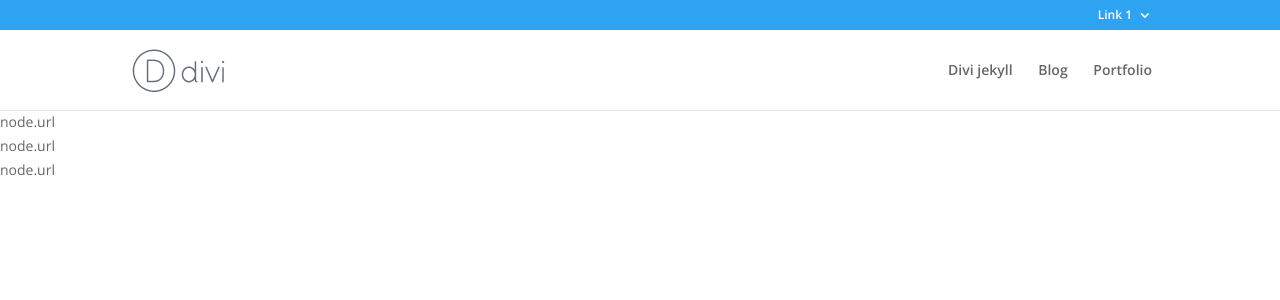
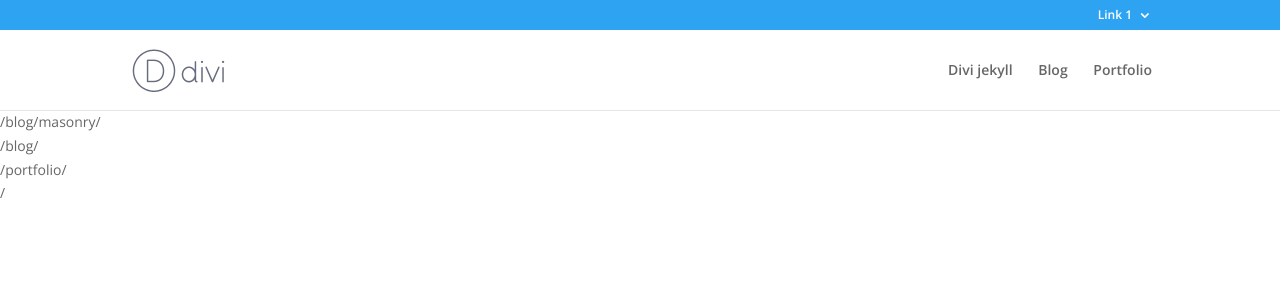
Before and after one commit to brianjking/divi, a Jekyll site: the page built from index.html, in a window 1280 px wide. Shown: the top 300 px of the page. Built offline with Jekyll 4.4.1, drawn with Linux system fonts in a browser that asks for light colours; nearby versions of some CDN libraries; some web fonts are replaced.

Commit message:
new child

```diff
--- /dev/null
+++ b/blog/masonry/index.html
@@ -0,0 +1,6 @@
+---
+layout: divi
+title: Blog masonry
+leadingpath: ./../../
+body_class: blog-masonry
+---
--- a/index.html
+++ b/index.html
@@ -10,6 +10,6 @@ body_class: home
    {% assign _pages = site.pages %}
    <ul>
    {% for node in _pages %}
-   	<li>node.url</li>
+   	<li> {{ node.url }}</li>
    {% endfor %}
    </ul>
```
